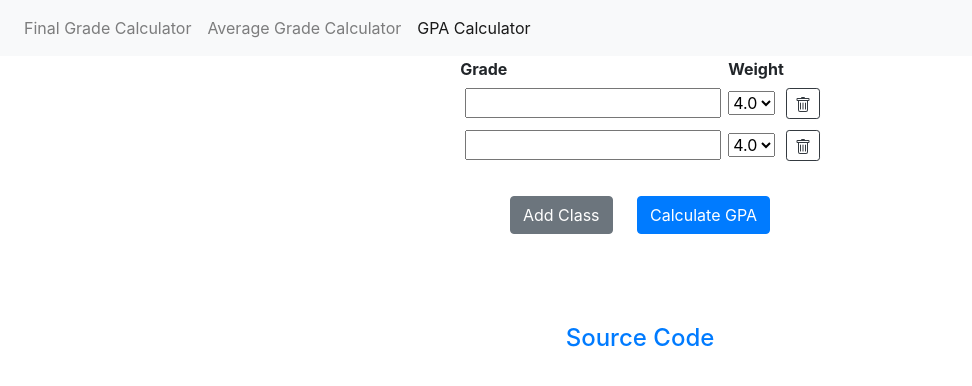
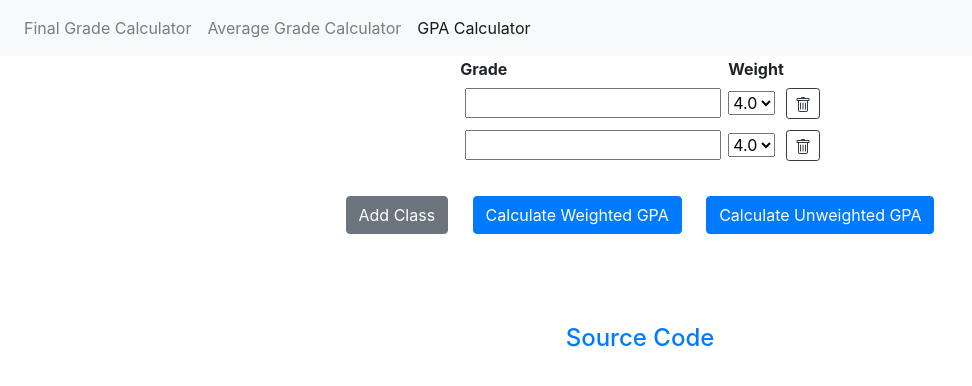
Before and after one commit to Axeinator/Grade-Tools, a website: page public/gpa.html in a window 1280 px wide. Shown: the whole page, without its empty margins (0-972 px from the left). Drawn offline with nearby package versions, Linux system fonts and the light colour scheme.

Commit message:
Added unweighted GPA option

```diff
--- a/public/gpa.html
+++ b/public/gpa.html
@@ -88,7 +88,8 @@
 <div class="col text-center">
     <h3 id="GPA"></h3>
     <button class="btn btn-secondary" onclick="insertClass()">Add Class</button>
-    <button onclick="calcGpa()" class="btn btn-primary">Calculate GPA</button>
+    <button onclick="calcGpa(true)" class="btn btn-primary">Calculate Weighted GPA</button>
+    <button onclick="calcGpa(false)" class="btn btn-primary">Calculate Unweighted GPA</button>
 </div>
 <div class="footer">
     <a href="https://github.com/Axeinator/Final-Exam-Score" class="h4">Source Code</a>
--- a/public/scripts/calculator.js
+++ b/public/scripts/calculator.js
@@ -33,7 +33,7 @@ function currentGrade() {
   let currentGrade = (totalEarned/totalPossible)*100
   $('#currentGrade').text(`Your current grade is ${currentGrade.toFixed(2)}%`)
 }
-function calcGpa() {
+function calcGpa(weighted) {
   let gpSum = 0
   let grades = $('#grades input').toArray()
   let gradesCount = 0
@@ -45,6 +45,9 @@ function calcGpa() {
     grade = grade.valueAsNumber
     let weightElement = $(`select[data-num=${num}]`)
     let weight = weightElement.val()
+    if (!weighted) {
+      weight = 4
+    }
     if (parseInt(weight) === 4) {
       if (grade >= 90) {
         gpSum += 4
@@ -69,5 +72,10 @@ function calcGpa() {
     }
   })
   let gpa = gpSum/gradesCount
-  $('#GPA').text(`Your weighted GPA is ${gpa.toFixed(2)}.`)
+  if (weighted) {
+    $('#GPA').text(`Your weighted GPA is ${gpa.toFixed(2)}.`)
+  }
+  else {
+    $('#GPA').text(`Your unweighted GPA is ${gpa.toFixed(2)}.`)
+  }
 }
```
